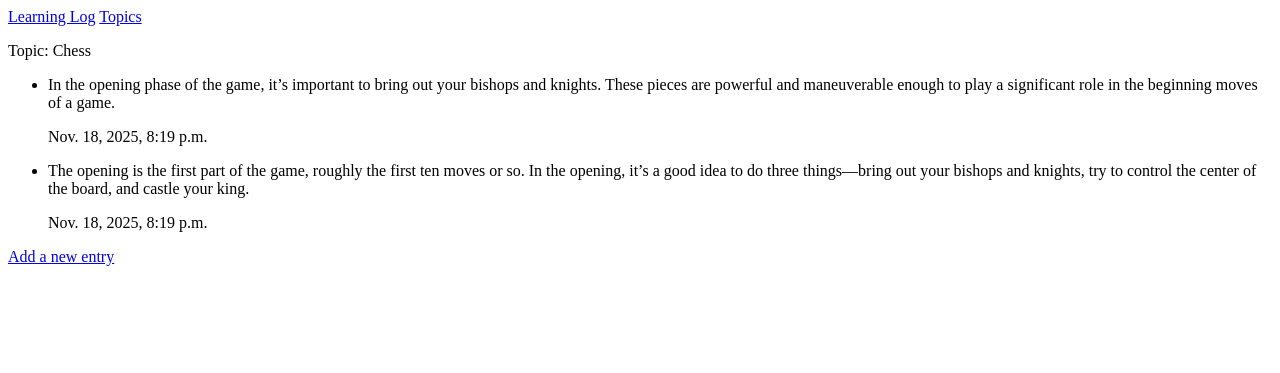
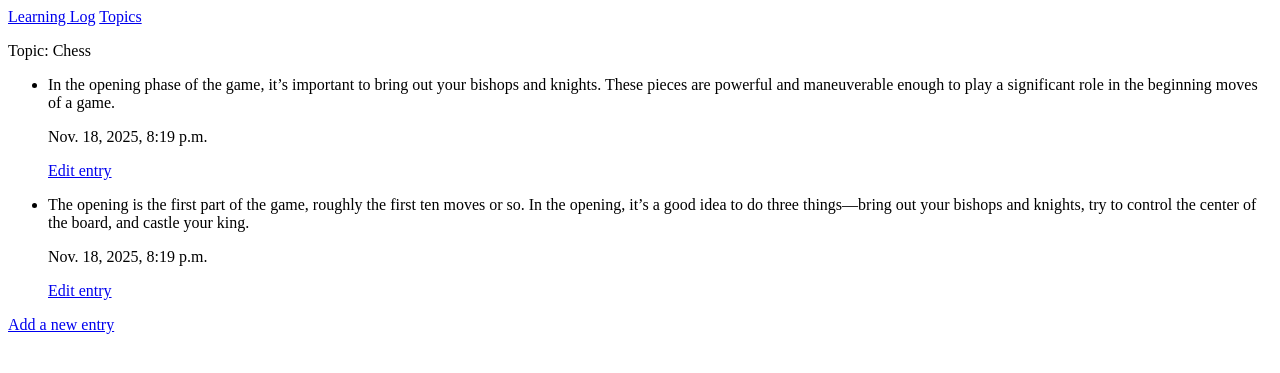
Before and after one commit to carsonslater/LL_Project, a Django app: page /topics/1/ in a window 1280 px wide. Shown: the top 373 px of the page. Run offline with Django 5.2, Linux system fonts and the light colour scheme; data comes from the database, SQL or seed files in the repository.

Commit message:
adding edit entry thing

```diff
--- a/MainApp/templates/mainapp/topic.html
+++ b/MainApp/templates/mainapp/topic.html
@@ -9,6 +9,9 @@
     <li>
         <p>{{entry.text}}</p>
         <p>{{entry.date_added}}</p>
+        <p>
+            <a href="{% url 'MainApp:edit_entry' entry.id %}">Edit entry</a>
+        </p>
     </li>
     {% empty %}
     <li>There are no entries for this topic.</li>
```
